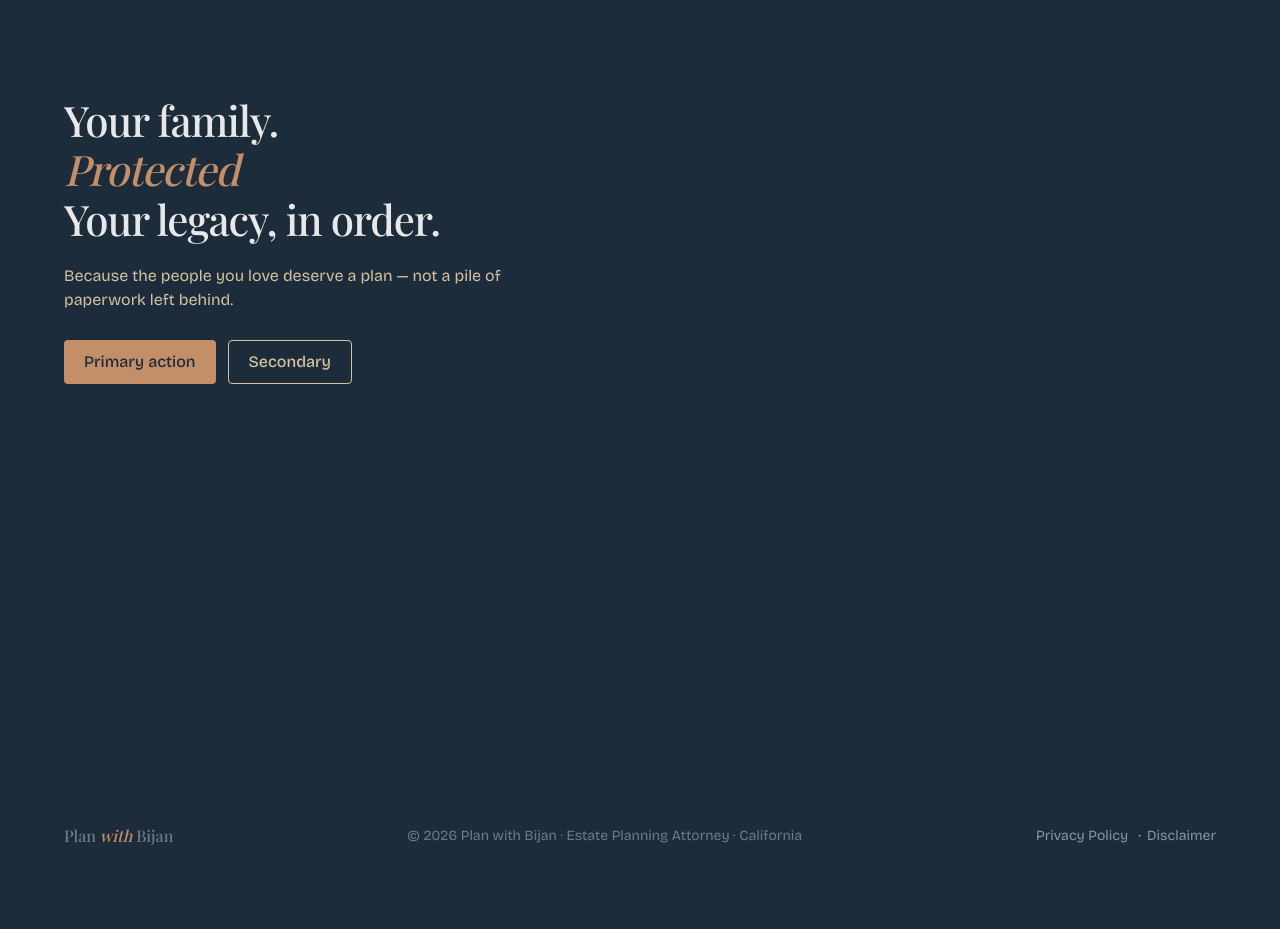
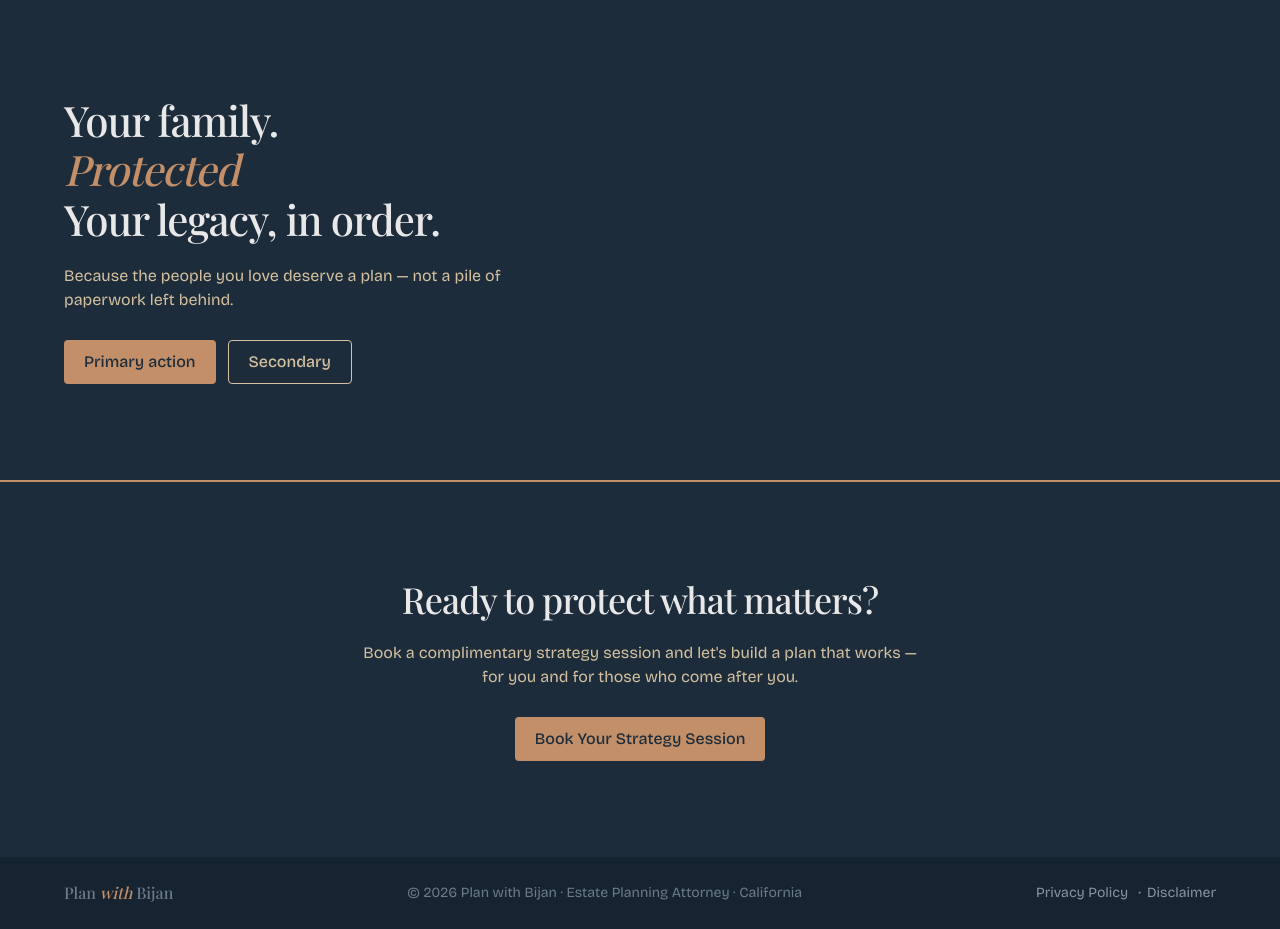
Before and after one commit to amirhoseinshahabnia/plan-with-bijan, a Next.js app: page / in a window 1280 px wide. Before the commit the page ends 872 px from the top, so only its background shows below. Built offline with nearby package versions, Linux system fonts and the light colour scheme.

Commit message:
adds new cta section + adds new navy color darker 950

```diff
--- a/app/globals.css
+++ b/app/globals.css
@@ -1,7 +1,7 @@
 @import "tailwindcss";
 
 :root {
-  /* Navy: #1E2D3B anchored at 900 */
+  /* Navy: #1E2D3B at 900, #152030 at 950 */
   --navy-100: hsl(209 30% 92%);
   --navy-200: hsl(209 32% 86%);
   --navy-300: hsl(209 33% 79%);
@@ -11,6 +11,7 @@
   --navy-700: hsl(209 31% 35%);
   --navy-800: hsl(209 32% 26%);
   --navy-900: hsl(209 33% 17%);
+  --navy-950: hsl(209 39% 14%);
 
   /* Copper: #C4906A anchored at 500 */
   --copper-100: hsl(25 42% 92%);
@@ -116,6 +117,7 @@
   --color-navy-700: var(--navy-700);
   --color-navy-800: var(--navy-800);
   --color-navy-900: var(--navy-900);
+  --color-navy-950: var(--navy-950);
 
   --color-copper-100: var(--copper-100);
   --color-copper-200: var(--copper-200);
--- a/app/page.tsx
+++ b/app/page.tsx
@@ -1,5 +1,6 @@
 import { Button } from "@/components/ui/button";
 import { Container } from "@/components/ui/container";
+import { CTA } from "@/components/ui/cta";
 import { Heading } from "@/components/ui/heading";
 import { Section } from "@/components/ui/section";
 import { Text } from "@/components/ui/text";
@@ -7,7 +8,7 @@ import { Stack } from "@/components/ui/stack";
 
 export default function Home() {
   return (
-    <main className="min-h-dvh w-full">
+    <main className="w-full">
       <Container>
         <Section as="div" padding="medium">
           <Stack spacing={7}>
@@ -31,6 +32,12 @@ export default function Home() {
           </Stack>
         </Section>
       </Container>
+      <CTA
+        title="Ready to protect what matters?"
+        subtitle="Book a complimentary strategy session and let's build a plan that works — for you and for those who come after you."
+        cta="Book Your Strategy Session"
+        link="#book-strategy-session"
+      />
     </main>
   );
 }
--- a/components/layout/footer.tsx
+++ b/components/layout/footer.tsx
@@ -16,7 +16,7 @@ export function Footer() {
   const year = new Date().getFullYear();
 
   return (
-    <Section as="footer" padding="tight" className={cn("bg-navy-900")}>
+    <Section as="footer" padding="tight" className={cn("bg-navy-950")}>
       <Container>
         <div className="grid grid-cols-1 items-center gap-6 md:grid-cols-[auto_1fr_auto] md:gap-8">
           <Link
--- /dev/null
+++ b/components/ui/cta.tsx
@@ -0,0 +1,53 @@
+import { Button } from "@/components/ui/button";
+import { Container } from "@/components/ui/container";
+import { Heading } from "@/components/ui/heading";
+import { Section } from "@/components/ui/section";
+import { Stack } from "@/components/ui/stack";
+import { Text } from "@/components/ui/text";
+import { borderClass } from "@/lib/borders";
+import { cn } from "@/lib/util";
+
+type CTAProps = {
+  id?: string;
+  title: string;
+  subtitle: string;
+  cta: string;
+  link: string;
+  className?: string;
+};
+
+export function CTA({
+  id = "book-strategy-session",
+  title,
+  subtitle,
+  cta,
+  link,
+  className,
+}: CTAProps) {
+  return (
+    <Section
+      id={id}
+      as="section"
+      padding="medium"
+      className={cn("bg-navy-900", borderClass("strong", "t"), className)}
+    >
+      <Container>
+        <Stack spacing={7} className="items-center text-center">
+          <Stack spacing={5} className="items-center">
+            <Heading as="h2" variant="heading-xl" className="text-gray-100">
+              {title}
+            </Heading>
+            <Text variant="body-md" className="max-w-xl text-sand-500">
+              {subtitle}
+            </Text>
+          </Stack>
+          <Button href={link} animation="moveUp">
+            {cta}
+          </Button>
+        </Stack>
+      </Container>
+    </Section>
+  );
+}
+
+CTA.displayName = "CTA";
```
